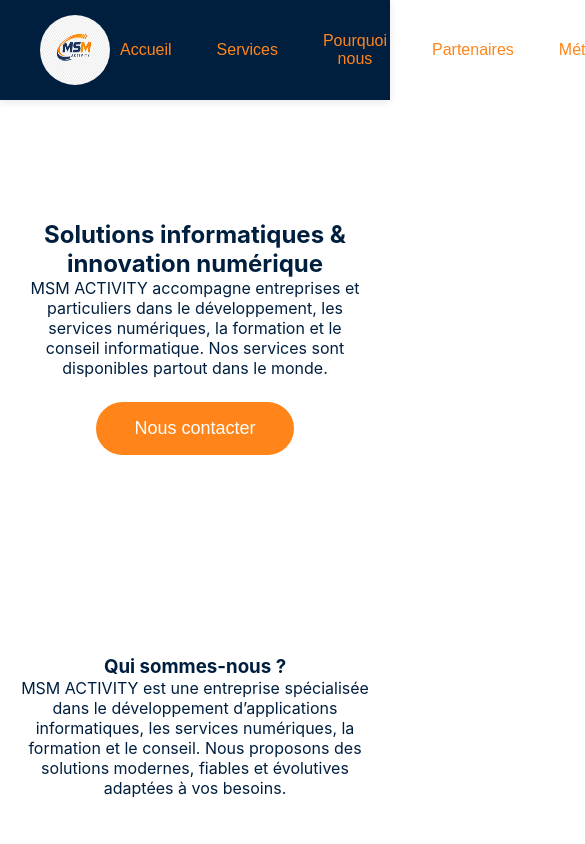
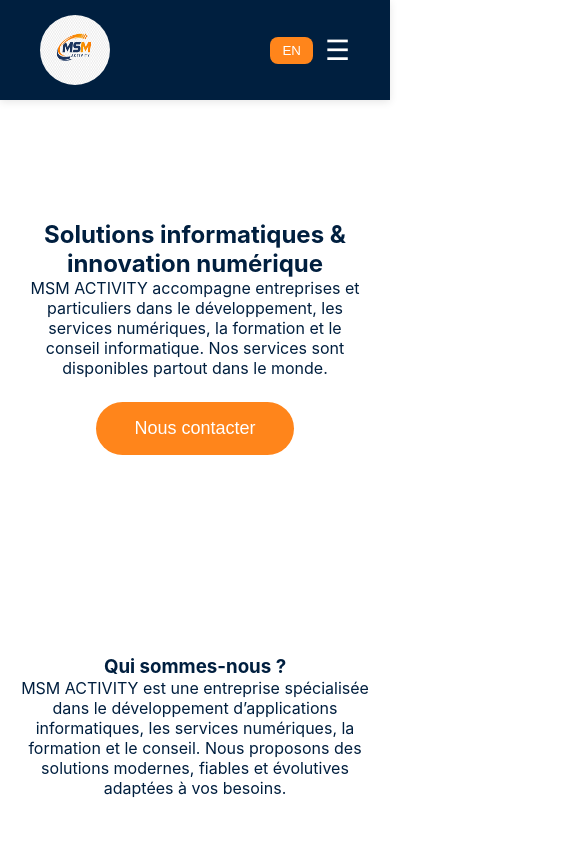
Before and after one commit to Merveille876/msmactivity, a Next.js app: page / in a window 390 px wide. Shown: the top 844 px of the page, 585 px wide, since content can reach past the window. Built offline with nearby package versions, Linux system fonts and the light colour scheme.

Commit message:
Fix mobile menu UX/UI and header background

```diff
--- a/app/HomeContent.tsx
+++ b/app/HomeContent.tsx
@@ -14,6 +14,8 @@
 export default function HomeContent() {
   // ================= LANGUE =================
   const [lang, setLang] = useState<"fr" | "en">("fr");
+  const [menuOpen, setMenuOpen] = useState<boolean>(false);
+
 
   useEffect(() => {
     const storedLang = localStorage.getItem("msm-lang");
@@ -84,6 +86,7 @@
     <main>
       {/* ================= HEADER ================= */}
      <header style={styles.header}>
+  {/* LOGO */}
   <div style={styles.logo}>
     <Image
       src="/logo.png"
@@ -93,7 +96,9 @@
       style={{ borderRadius: "50%" }}
     />
   </div>
-        <nav style={styles.nav}>
+
+  {/* NAV DESKTOP */}
+  <nav style={styles.nav} className="desktop-nav">
     <button style={styles.link} onClick={() => scrollToSection("hero")}>
       {lang === "fr" ? "Accueil" : "Home"}
     </button>
@@ -113,10 +118,50 @@
       {lang === "fr" ? "Contact" : "Contact"}
     </button>
   </nav>
+
+  {/* ACTIONS (LANG + BURGER) */}
+  <div style={{ display: "flex", alignItems: "center", gap: "12px" }}>
     <button style={styles.langButton} onClick={toggleLang}>
       {lang === "fr" ? "EN" : "FR"}
     </button>
+
+    {/* BURGER MOBILE */}
+    <button
+      className="burger"
+      style={styles.burger}
+      onClick={() => setMenuOpen(!menuOpen)}
+      aria-label="Menu"
+    >
+      {menuOpen ? "✕" : "☰"}
+    </button>
+  </div>
+
+  {/* MENU MOBILE */}
+  {menuOpen && (
+    <div style={styles.mobileMenu}>
+      {[
+        ["hero", "Accueil", "Home"],
+        ["services", "Services", "Services"],
+        ["why", "Pourquoi nous", "Why us"],
+        ["partners", "Partenaires", "Partners"],
+        ["process", "Méthode", "Process"],
+        ["contact", "Contact", "Contact"],
+      ].map(([id, fr, en]) => (
+        <button
+          key={id}
+          style={styles.mobileLink}
+          onClick={() => {
+            scrollToSection(id);
+            setMenuOpen(false);
+          }}
+        >
+          {lang === "fr" ? fr : en}
+        </button>
+      ))}
+    </div>
+  )}
 </header>
+
 
      {/* ================= HERO ================= */}
 <section id="hero" style={styles.hero}>
@@ -362,5 +407,35 @@
   margin: "0 auto",
   textAlign: "center",
 },
+burger: {
+  display: "none",
+  fontSize: "28px",
+  background: "none",
+  border: "none",
+  color: "#fff",
+  cursor: "pointer",
+},
+
+mobileMenu: {
+  position: "absolute",
+  top: "100%",
+  left: 0,
+  width: "100%",
+  background: "var(--msm-blue)",
+  display: "flex",
+  flexDirection: "column",
+  padding: "20px 0",
+  zIndex: 999,
+},
+
+mobileLink: {
+  padding: "14px 0",
+  background: "none",
+  border: "none",
+  color: "var(--msm-orange)",
+  fontSize: "18px",
+  cursor: "pointer",
+},
+
 
 };
--- a/app/globals.css
+++ b/app/globals.css
@@ -15,3 +15,13 @@
   color: var(--msm-blue);
   font-family: Inter, Arial, sans-serif;
 }
+
+@media (max-width: 768px) {
+  .desktop-nav {
+    display: none !important;
+  }
+
+  .burger {
+    display: block !important;
+  }
+}
```
Lines whose indentation alone changed are shown as unchanged.
